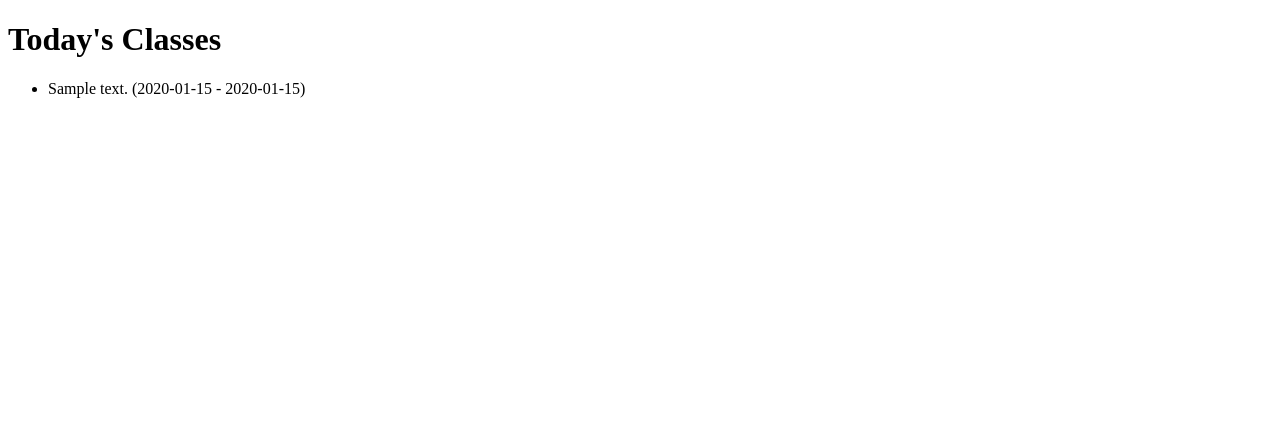
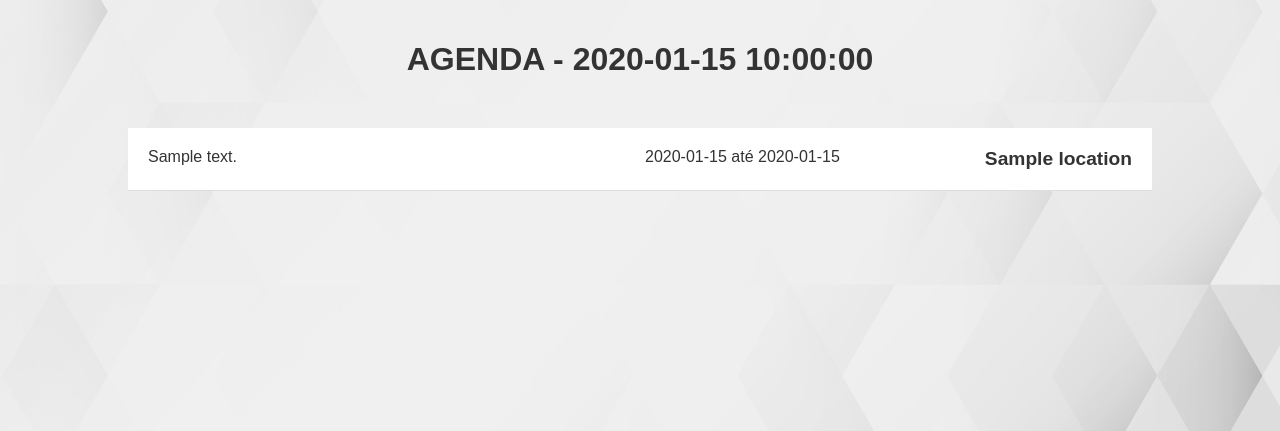
Before and after one commit to dreamkatana/agenda_educorp, a Flask app: template templates/index.html in a window 1280 px wide. Shown: the top 431 px of the page. Run offline with Flask 3, Linux system fonts and the light colour scheme; the template is opened without the code that fills it: most values are stand-ins (such as "Sample title", 1, 10 or a date in 2020).

Commit message:
novo layout

```diff
--- /dev/null
+++ b/app.py
@@ -0,0 +1,76 @@
+from flask import Flask, render_template
+import requests
+from icalendar import Calendar
+from datetime import datetime
+import pytz
+
+app = Flask(__name__)
+
+def fetch_ics(url):
+    response = requests.get(url)
+    response.raise_for_status()
+    return response.text
+
+def parse_ics(ics_content):
+    calendar = Calendar.from_ical(ics_content)
+    events = []
+    sao_paulo_tz = pytz.timezone('America/Sao_Paulo')
+    for component in calendar.walk('vevent'):
+        dtstart = component.get('dtstart').dt
+        dtend = component.get('dtend').dt
+
+        # Convert to timezone-aware datetime objects if necessary
+        if not isinstance(dtstart, datetime):
+            dtstart = datetime.combine(dtstart, datetime.min.time(), sao_paulo_tz)
+        if dtstart.tzinfo is None or dtstart.tzinfo.utcoffset(dtstart) is None:
+            dtstart = sao_paulo_tz.localize(dtstart)
+
+        if not isinstance(dtend, datetime):
+            dtend = datetime.combine(dtend, datetime.min.time(), sao_paulo_tz)
+        if dtend.tzinfo is None or dtend.tzinfo.utcoffset(dtend) is None:
+            dtend = sao_paulo_tz.localize(dtend)
+
+        events.append({
+            'summary': str(component.get('summary')),
+            'start': dtstart,
+            'end': dtend
+        })
+    return events
+
+def filter_current_events(events):
+    current_date = datetime.now(pytz.timezone('America/Sao_Paulo')).date()
+    return [event for event in events if event['start'].date() <= current_date and event['end'].date() >= current_date]
+
+@app.route('/')
+def index():
+    #creat a disctionary of events with name and url
+    dic_events = {"Sala Multiuso II - 2E": "https://calendar.google.com/calendar/ical/unicamp.br_39uv0cjnnp55namoohfp5reh64%40group.calendar.google.com/public/basic.ics",
+                  "Sala Multiuso I - 1D": "https://calendar.google.com/calendar/ical/unicamp.br_db9jhcseff6a3shfhn9bpq8oa0%40group.calendar.google.com/public/basic.ics",
+                  "Sala Laboratório II - 1E": "https://calendar.google.com/calendar/ical/unicamp.br_un4jejd9b9u809p5lckfvknfp8%40group.calendar.google.com/public/basic.ics",
+                  "Sala Laboratório I - 1D": "https://calendar.google.com/calendar/ical/unicamp.br_prc9hoe8r6kvidn15prn7napao%40group.calendar.google.com/public/basic.ics",
+                  "Sala Estúdio - 2E": "https://calendar.google.com/calendar/ical/unicamp.br_1lso5jfeegq065a6uemdg8j5f8%40group.calendar.google.com/public/basic.ics",
+                  "Sala de Idiomas I - 2E": "https://calendar.google.com/calendar/ical/unicamp.br_rg8c8vr5ajf1p2rvd9hnihkg2g%40group.calendar.google.com/public/basic.ics",
+                  "Sala Auditório - 1E": "https://calendar.google.com/calendar/ical/unicamp.br_o4lfdobcojlmdcrgcp2kvpkm7c%40group.calendar.google.com/public/basic.ics"
+                  }
+
+    all_events = []
+    current_date = datetime.now(pytz.timezone('America/Sao_Paulo')).strftime("%d/%m/%Y")
+
+    # Loop through each location and its corresponding ICS URL
+    for location, ics_url in dic_events.items():
+        ics_content = fetch_ics(ics_url)
+        events = parse_ics(ics_content)
+        current_events = filter_current_events(events)
+
+        # Add location information to each event and accumulate them
+        for event in current_events:
+            event['location'] = location
+            all_events.append(event)
+
+    # Sort all events by start time before passing to the template
+    all_events.sort(key=lambda x: x['start'])
+
+    return render_template('index.html', all_events=all_events, current_date=current_date)
+
+if __name__ == '__main__':
+    app.run(debug=True)
--- a/run_cal.py
+++ /dev/null
@@ -1,53 +0,0 @@
-from flask import Flask, render_template
-import requests
-from icalendar import Calendar
-from datetime import datetime
-import pytz
-
-app = Flask(__name__)
-
-def fetch_ics(url):
-    response = requests.get(url)
-    response.raise_for_status()
-    return response.text
-
-def parse_ics(ics_content):
-    calendar = Calendar.from_ical(ics_content)
-    events = []
-    sao_paulo_tz = pytz.timezone('America/Sao_Paulo')
-    for component in calendar.walk('vevent'):
-        dtstart = component.get('dtstart').dt
-        dtend = component.get('dtend').dt
-
-        # Convert to timezone-aware datetime objects if necessary
-        if not isinstance(dtstart, datetime):
-            dtstart = datetime.combine(dtstart, datetime.min.time(), sao_paulo_tz)
-        if dtstart.tzinfo is None or dtstart.tzinfo.utcoffset(dtstart) is None:
-            dtstart = sao_paulo_tz.localize(dtstart)
-
-        if not isinstance(dtend, datetime):
-            dtend = datetime.combine(dtend, datetime.min.time(), sao_paulo_tz)
-        if dtend.tzinfo is None or dtend.tzinfo.utcoffset(dtend) is None:
-            dtend = sao_paulo_tz.localize(dtend)
-
-        events.append({
-            'summary': str(component.get('summary')),
-            'start': dtstart,
-            'end': dtend
-        })
-    return events
-
-def filter_current_events(events):
-    current_date = datetime.now(pytz.timezone('America/Sao_Paulo')).date()
-    return [event for event in events if event['start'].date() <= current_date and event['end'].date() >= current_date]
-
-@app.route('/')
-def index():
-    ics_url = "https://calendar.google.com/calendar/ical/unicamp.br_39uv0cjnnp55namoohfp5reh64%40group.calendar.google.com/public/basic.ics"
-    ics_content = fetch_ics(ics_url)
-    events = parse_ics(ics_content)
-    current_events = filter_current_events(events)
-    return render_template('index.html', events=current_events)
-
-if __name__ == '__main__':
-    app.run(debug=True)
--- /dev/null
+++ b/static/css/style.css
@@ -0,0 +1,43 @@
+body {
+    background-image: url('../fundo.jpg');
+    background-size: cover; /* Cover the entire page */
+    background-repeat: no-repeat; /* Do not repeat the image */
+    background-position: center center; /* Center the image */
+    font-family: 'Arial', sans-serif;
+    background-color: #f0f0f0;
+    color: #333;
+    margin: 0;
+    padding: 0;
+}
+
+.container {
+    width: 80%;
+    margin: auto;
+}
+h1 {
+    text-align: center;
+    padding: 20px;
+    margin-bottom: 30px; /* Additional space below the title */
+}
+.event {
+    display: flex;
+    justify-content: space-between;
+    background-color: #fff;
+    border-bottom: 1px solid #ddd;
+    margin-bottom: 15px; /* Increased space between events */
+    padding: 20px; /* Increased padding inside each event */
+}
+.event-summary {
+    flex: 2; /* allows summary to take more space */
+    padding-right: 10px; /* Space between summary and time */
+}
+.event-time {
+    flex: 1;
+    padding: 0 10px; /* Space inside the time column */
+}
+.event-location {
+    flex: 1;
+    font-weight: bold;
+    font-size: larger;
+    text-align: right; /* Aligns the location text to the right */
+}
--- a/templates/index.html
+++ b/templates/index.html
@@ -1,17 +1,25 @@
 <!DOCTYPE html>
-<html lang="en">
+<html lang="pt-br">
 <head>
     <meta charset="UTF-8">
-    <title>Class Schedule</title>
+    <title>Agenda</title>
+    <!-- Add any styles or links to stylesheets here -->
+    <link rel="stylesheet" type="text/css" href="{{ url_for('static', filename='css/style.css') }}">
 </head>
 <body>
-    <h1>Today's Classes</h1>
-    <ul>
-        {% for event in events %}
-        <li>{{ event.summary }} ({{ event.start.strftime('%H:%M') }} - {{ event.end.strftime('%H:%M') }})</li>
-        {% else %}
-        <li>No classes today.</li>
-        {% endfor %}
-    </ul>
+    <div class="container">
+        <h1>AGENDA - {{ current_date }}</h1>
+        <div id="events">
+            {% for event in all_events %}
+            <div class="event">
+                <div class="event-summary">{{ event.summary }}</div>
+                <div class="event-time">{{ event.start.strftime('%H:%M') }} até {{ event.end.strftime('%H:%M') }}</div>
+                <div class="event-location">{{ event.location }}</div>
+            </div>
+            {% else %}
+            <div>No events today.</div>
+            {% endfor %}
+        </div>
+    </div>
 </body>
 </html>
```
Also changed, not shown: static/fundo.jpg (renamed from fundo.jpg).
